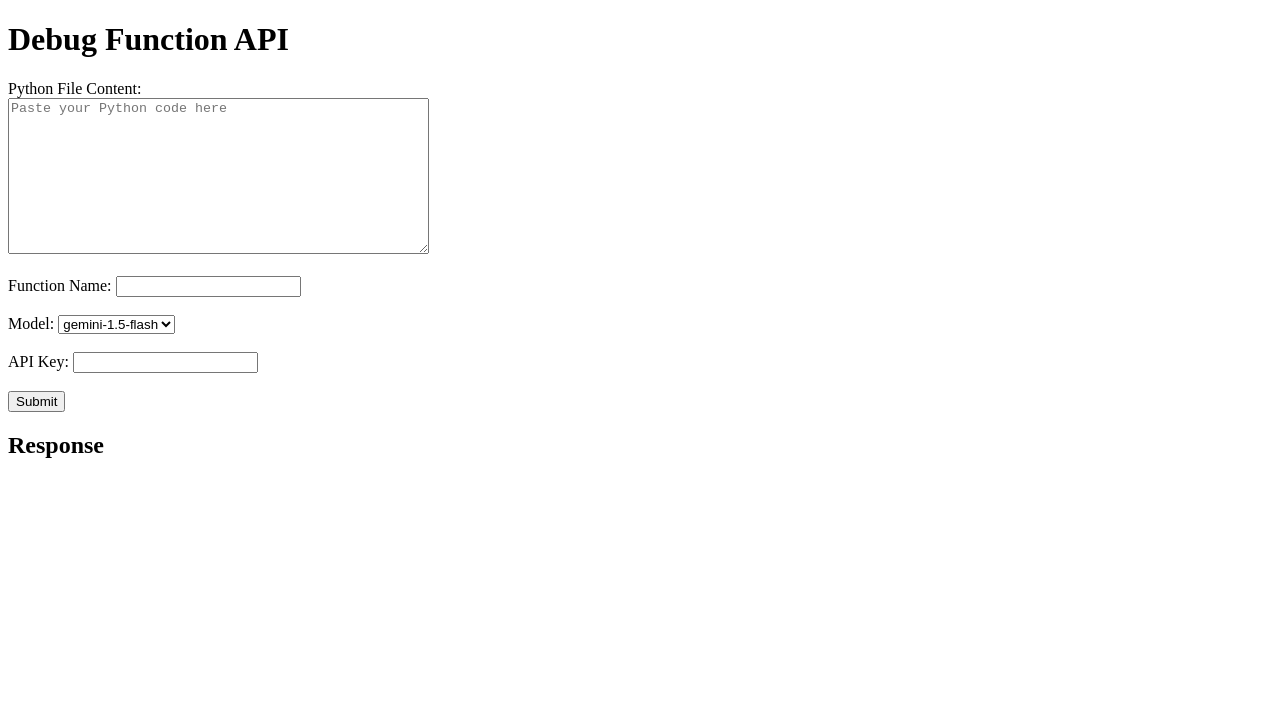
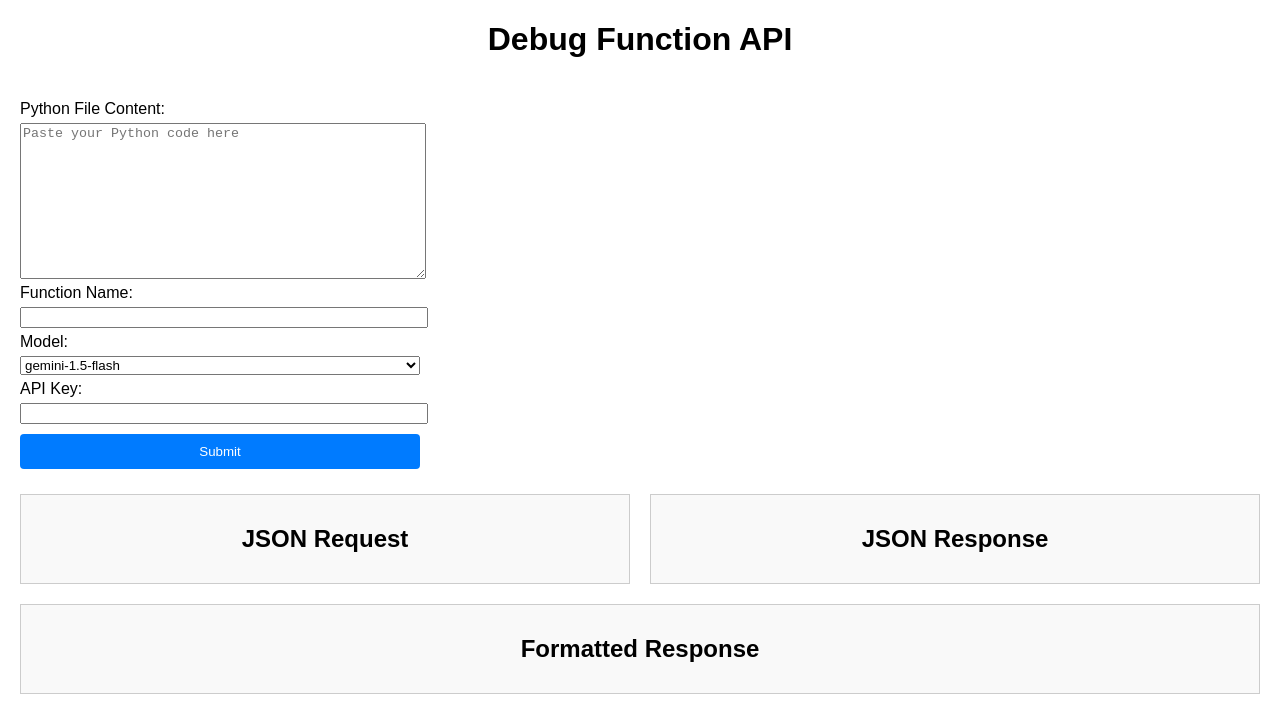
Before and after one commit to ArdaOzcan/laidebug-demo, a plain HTML site: page example_client/browser/index.html in a window 1280 px wide. Drawn offline with Linux system fonts and the light colour scheme.

Commit message:
Improved browser client and change get_function_source functions in engine core

```diff
--- a/example_client/browser/index.html
+++ b/example_client/browser/index.html
@@ -4,31 +4,111 @@
   <meta charset="UTF-8">
   <meta name="viewport" content="width=device-width, initial-scale=1.0">
   <title>Debug Function API</title>
+  <style>
+    body {
+      font-family: Arial, sans-serif;
+      margin: 0;
+      padding: 0;
+    }
+
+    h1, h2 {
+      text-align: center;
+    }
+
+    .container {
+      display: flex;
+      flex-direction: column;
+      padding: 20px;
+    }
+
+    .form-container {
+      margin-bottom: 20px;
+    }
+
+    #response-container {
+      display: flex;
+      flex-wrap: wrap;
+      gap: 20px;
+    }
+
+    #response-container > div {
+      flex: 1 1 calc(33.33% - 20px); /* Flex items take 1/3 width and adjust for gaps */
+      border: 1px solid #ccc;
+      padding: 10px;
+      overflow: auto;
+      background-color: #f9f9f9;
+      max-height: 400px;
+    }
+
+    textarea, input, select, button {
+      width: 100%;
+      max-width: 400px;
+      margin: 5px 0;
+    }
+
+    button {
+      cursor: pointer;
+      padding: 10px;
+      background-color: #007BFF;
+      color: white;
+      border: none;
+      border-radius: 4px;
+    }
+
+    button:hover {
+      background-color: #0056b3;
+    }
+
+    .flex-column {
+      display: flex;
+      flex-direction: column;
+      align-items: flex-start;
+    }
+  </style>
 </head>
 <body>
   <h1>Debug Function API</h1>
-  <form id="debugForm">
-    <label for="fileContent">Python File Content:</label><br>
-    <textarea id="fileContent" rows="10" cols="50" placeholder="Paste your Python code here" required onkeydown="handleTab(event)"></textarea><br><br>
+  <div class="container">
+    <form id="debugForm" class="form-container">
+      <div class="flex-column">
+        <label for="fileContent">Python File Content:</label>
+        <textarea id="fileContent" rows="10" cols="50" placeholder="Paste your Python code here" required onkeydown="handleTab(event)"></textarea>
+      </div>
 
+      <div class="flex-column">
         <label for="functionName">Function Name:</label>
-    <input type="text" id="functionName" required><br><br>
+        <input type="text" id="functionName" required>
+      </div>
 
+      <div class="flex-column">
         <label for="model">Model:</label>
         <select id="model" required>
           <option value="gemini-1.5-flash">gemini-1.5-flash</option>
-      <option value="gemini-2.0-pro">gemini-2.0-pro</option>
-    </select><br><br>
+        </select>
+      </div>
 
+      <div class="flex-column">
         <label for="apiKey">API Key:</label>
-    <input type="text" id="apiKey" required><br><br>
+        <input type="text" id="apiKey" required>
+      </div>
 
       <button type="submit">Submit</button>
     </form>
 
-  <div id="response">
-    <h2>Response</h2>
-    <pre id="responseOutput"></pre>
+    <div id="response-container">
+      <div>
+        <h2>JSON Request</h2>
+        <pre id="jsonRequest"></pre>
+      </div>
+      <div>
+        <h2>JSON Response</h2>
+        <pre id="jsonResponse"></pre>
+      </div>
+      <div>
+        <h2>Formatted Response</h2>
+        <pre id="formattedResponse"></pre>
+      </div>
+    </div>
   </div>
 
   <script>
@@ -58,23 +138,34 @@
         return;
       }
 
-      fetch("http://localhost:5000", {
-        method: "POST",
-        body: JSON.stringify({
+      const payload = {
         method: "debugFunction",
         params: [fileContent, functionName, model, apiKey],
         id: 1,
-        }),
+      };
+
+      // Update JSON Request
+      document.getElementById('jsonRequest').textContent = JSON.stringify(payload, null, 2);
+
+      fetch("http://localhost:5000", {
+        method: "POST",
+        body: JSON.stringify(payload),
         headers: {
           "Content-type": "application/json; charset=UTF-8"
         }
       })
       .then((response) => response.json())
       .then((json) => {
-        document.getElementById('responseOutput').textContent = JSON.stringify(json, null, 2);
+        // Update JSON Response
+        document.getElementById('jsonResponse').textContent = JSON.stringify(json, null, 2);
+
+        // Update Formatted Response
+        const formattedResponse = json.result || "No result available.";
+        document.getElementById('formattedResponse').textContent = formattedResponse;
       })
       .catch((error) => {
-        document.getElementById('responseOutput').textContent = `Error: ${error.message}`;
+        document.getElementById('jsonResponse').textContent = `Error: ${error.message}`;
+        document.getElementById('formattedResponse').textContent = `Error: ${error.message}`;
       });
     });
   </script>
```
Also changed, not shown: 4 other files. Lines whose indentation alone changed are shown as unchanged.
